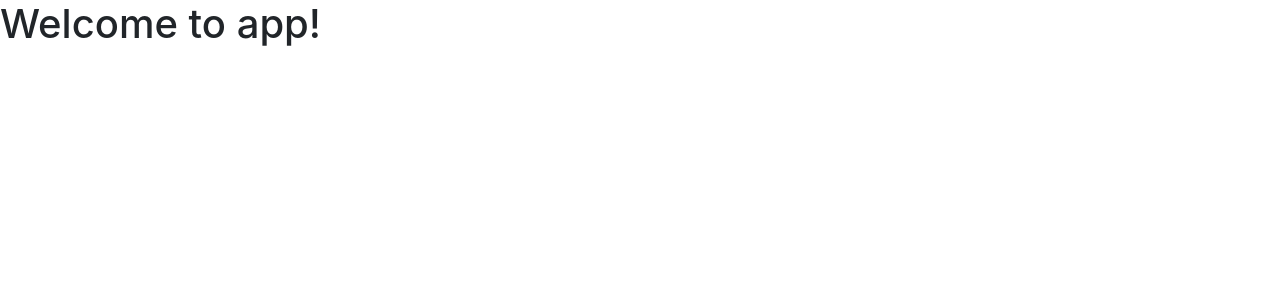
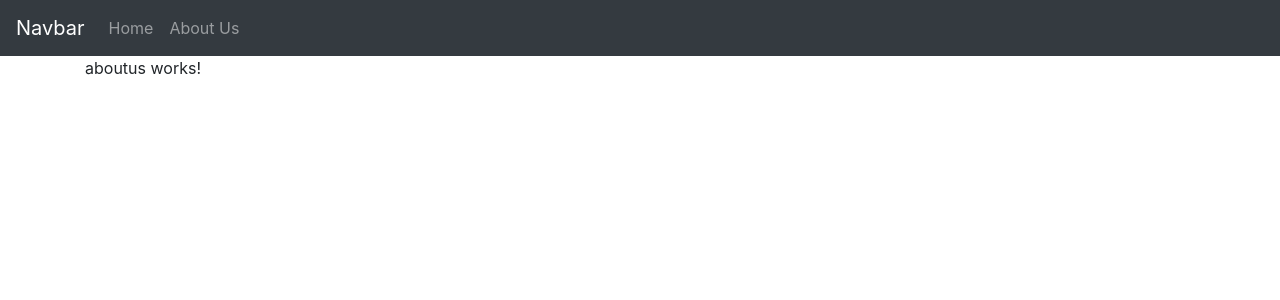
Before and after one commit to DineshSawant/heroku-demo-app, an Angular app: page /aboutus in a window 1280 px wide. Shown: the top 300 px of the page. Built offline with nearby package versions, Linux system fonts and the light colour scheme.

Commit message:
Add Home, About Us and Page not found modules

```diff
--- /dev/null
+++ b/src/app/app-routing.component.ts
@@ -0,0 +1,35 @@
+import { NgModule } from '@angular/core';
+import { RouterModule, Routes } from '@angular/router';
+
+import { HomeComponent } from '../app/components/home/home.component';
+import { AboutusComponent } from '../app/components/aboutus/aboutus.component';
+import { PageNotFoundComponent } from './components/page-not-found.component';
+
+const appRoutes: Routes = [
+    {
+        path: 'home',
+        component: HomeComponent
+    },
+    {
+        path: 'aboutus',
+        component: AboutusComponent
+    },
+    {
+        path: '',
+        redirectTo: '/home',
+        pathMatch: 'full'
+    },
+    {
+        path: '**',
+        component: PageNotFoundComponent
+    }
+];
+
+@NgModule({
+    imports: [
+        RouterModule.forRoot(appRoutes)
+    ],
+    exports: [RouterModule]
+})
+
+export class AppRoutingModule {}
--- a/src/app/app.component.html
+++ b/src/app/app.component.html
@@ -1,3 +1,23 @@
-<h1>
-    Welcome to {{ title }}!
-</h1>
+<nav class="navbar navbar-expand-md bg-dark navbar-dark">
+    <a class="navbar-brand" href="#">Navbar</a>
+    <button class="navbar-toggler" type="button" data-toggle="collapse" data-target="#collapsibleNavbar">
+      <span class="navbar-toggler-icon"></span>
+    </button>
+    <div class="collapse navbar-collapse" id="collapsibleNavbar">
+        <ul class="navbar-nav">
+            <li class="nav-item">
+                <a class="nav-link" routerLink="home">Home</a>
+            </li>
+            <li class="nav-item">
+                <a class="nav-link" routerLink="aboutus">About Us</a>
+            </li>
+        </ul>
+    </div>
+</nav>
+<div class="container">
+    <div class="row">
+        <div class="col-xs-12 col-sm-12 col-md-12">
+            <router-outlet></router-outlet>
+        </div>
+    </div>
+</div>
--- /dev/null
+++ b/src/app/components/aboutus/aboutus.component.html
@@ -0,0 +1,3 @@
+<p>
+  aboutus works!
+</p>
--- /dev/null
+++ b/src/app/components/aboutus/aboutus.component.ts
@@ -0,0 +1,15 @@
+import { Component, OnInit } from '@angular/core';
+
+@Component({
+  selector: 'app-aboutus',
+  templateUrl: './aboutus.component.html',
+  styleUrls: ['./aboutus.component.css']
+})
+export class AboutusComponent implements OnInit {
+
+  constructor() { }
+
+  ngOnInit() {
+  }
+
+}
--- /dev/null
+++ b/src/app/components/home/home.component.html
@@ -0,0 +1,3 @@
+<p>
+  home works!
+</p>
--- /dev/null
+++ b/src/app/components/home/home.component.ts
@@ -0,0 +1,15 @@
+import { Component, OnInit } from '@angular/core';
+
+@Component({
+  selector: 'app-home',
+  templateUrl: './home.component.html',
+  styleUrls: ['./home.component.css']
+})
+export class HomeComponent implements OnInit {
+
+  constructor() { }
+
+  ngOnInit() {
+  }
+
+}
--- /dev/null
+++ b/src/app/components/page-not-found.component.ts
@@ -0,0 +1,7 @@
+import { Component } from '@angular/core';
+
+@Component({
+    template: '<h2>Oooops... Page Not Found</h2>'
+})
+
+export class PageNotFoundComponent {}
```
Also changed, not shown: src/app/app.module.ts (+12 -2 lines), src/app/components/aboutus/aboutus.component.css (added), src/app/components/home/home.component.css (added), 2 other files (tests, documents, lock files or other folders).
